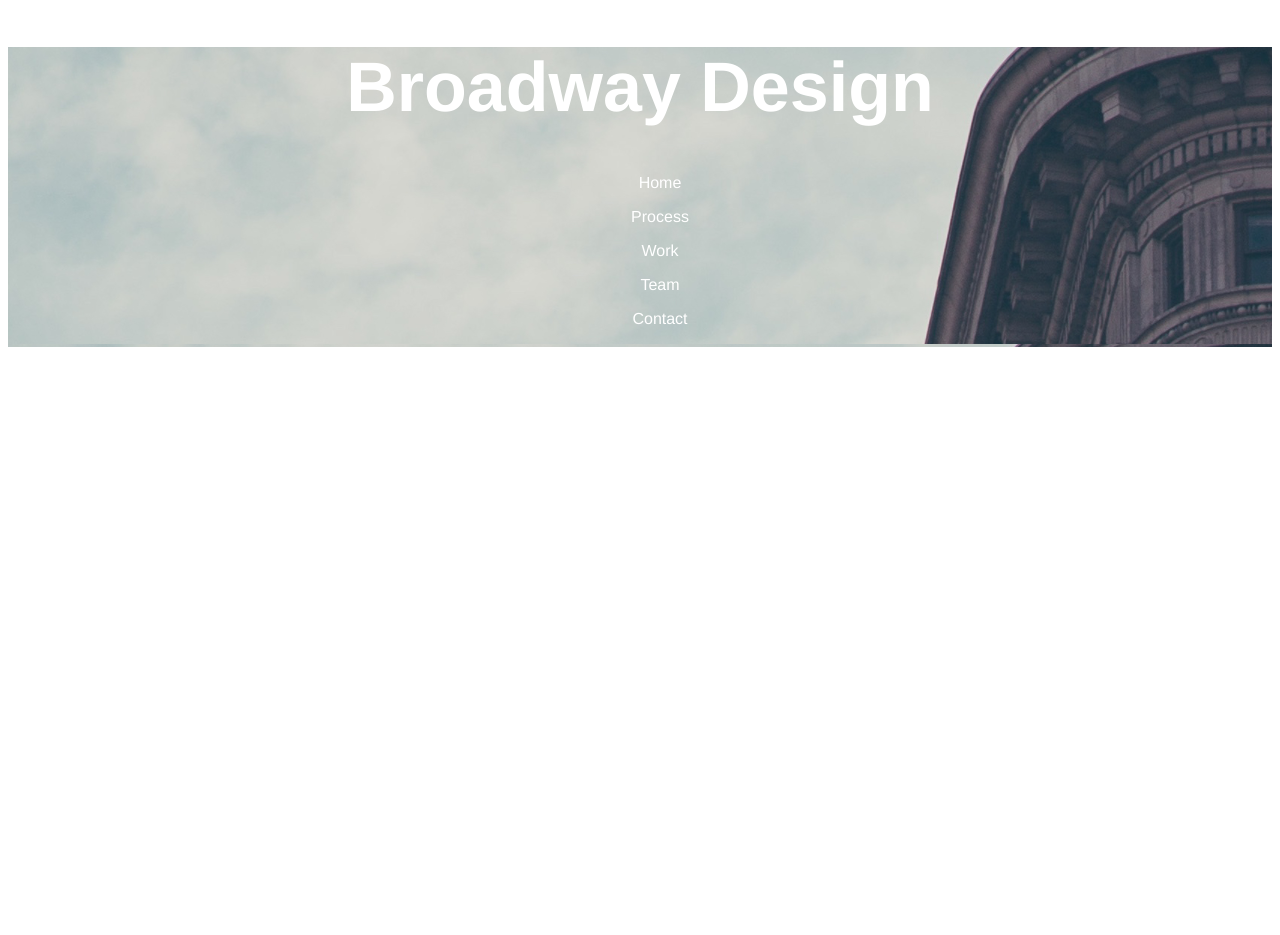
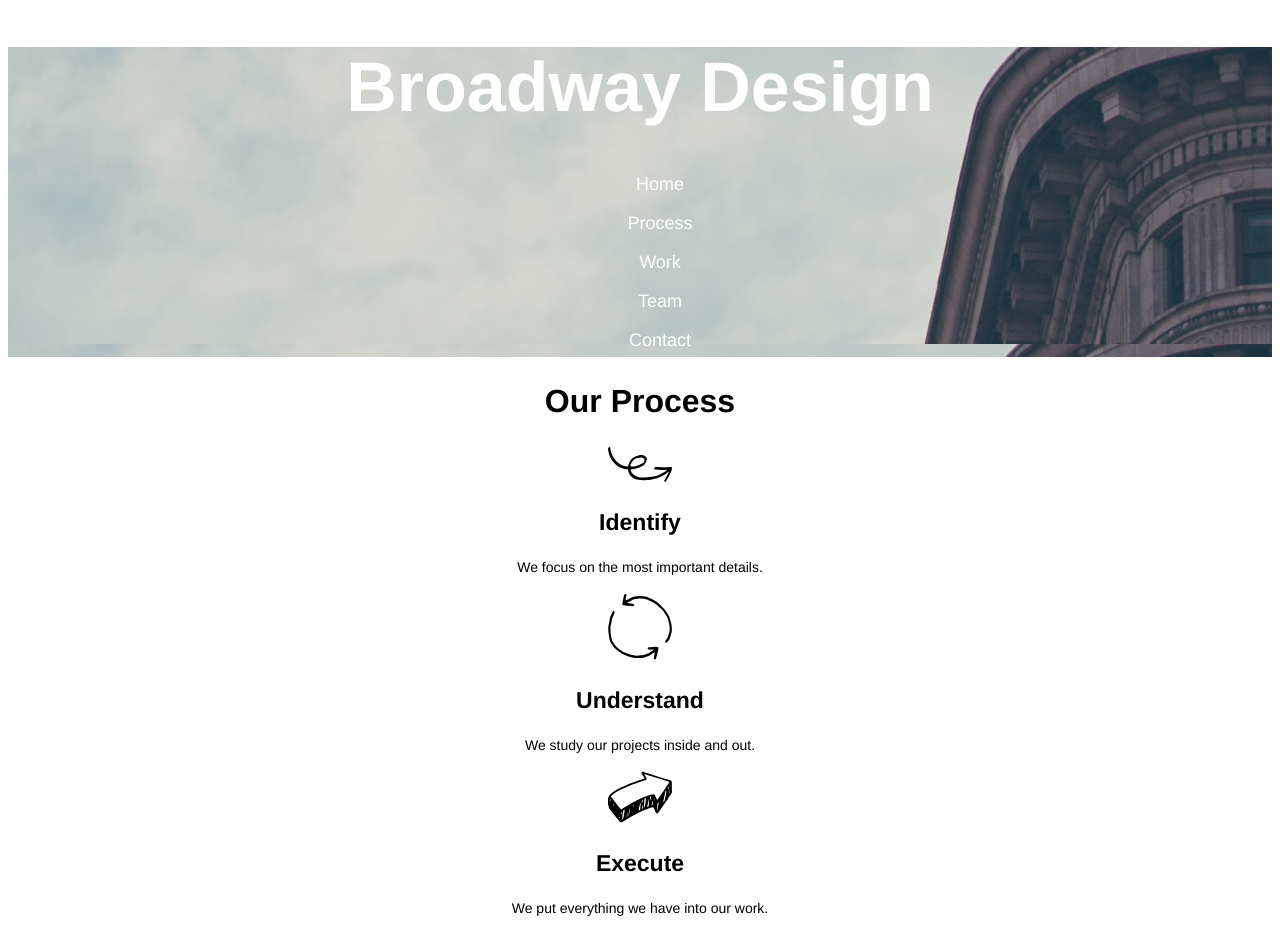
Before and after one commit to JoeSera/Broadway, a plain HTML site: page index.html in a window 1280 px wide. Before the commit the page ends 800 px from the top, so only its background shows below. Drawn offline with Linux system fonts and the light colour scheme.

Commit message:
Complete process section

```diff
--- a/index.html
+++ b/index.html
@@ -17,6 +17,20 @@
         </ul>
       </div>
     </div>
+    <div class="process">
+      <center>
+        <h2>Our Process</h2>
+        <img src="./resources/images/identify.svg"/>
+        <h3>Identify</h3>
+        <h4>We focus on the most important details.</h4>
+        <img src="./resources/images/understand.svg"/>
+        <h3>Understand</h3>
+        <h4>We study our projects inside and out.</h4>
+        <img src="./resources/images/execute.svg"/>
+        <h3>Execute</h3>
+        <h4>We put everything we have into our work.</h4>
+      </center>
+    </div>
 
   </body>
 </html>
--- a/resources/css/index.css
+++ b/resources/css/index.css
@@ -9,12 +9,28 @@ h1 {
 }
 
 .heading {
-  height: 300px;
+  height: 310px;
   background-size: auto;
   background: url("../images/the-flatiron-building.png");
   text-align: center;
 }
 
-.nav p{
+.nav p {
   color: white;
+  font-size: 18px;
 }
+
+h2 {
+  font-size: 32px;
+  font-weight: bold;
+}
+
+h3 {
+  font-size: 23px;
+  font-weight: bold;
+}
+
+h4 {
+  font-size: 14px;
+  font-weight: normal;
+}
```
